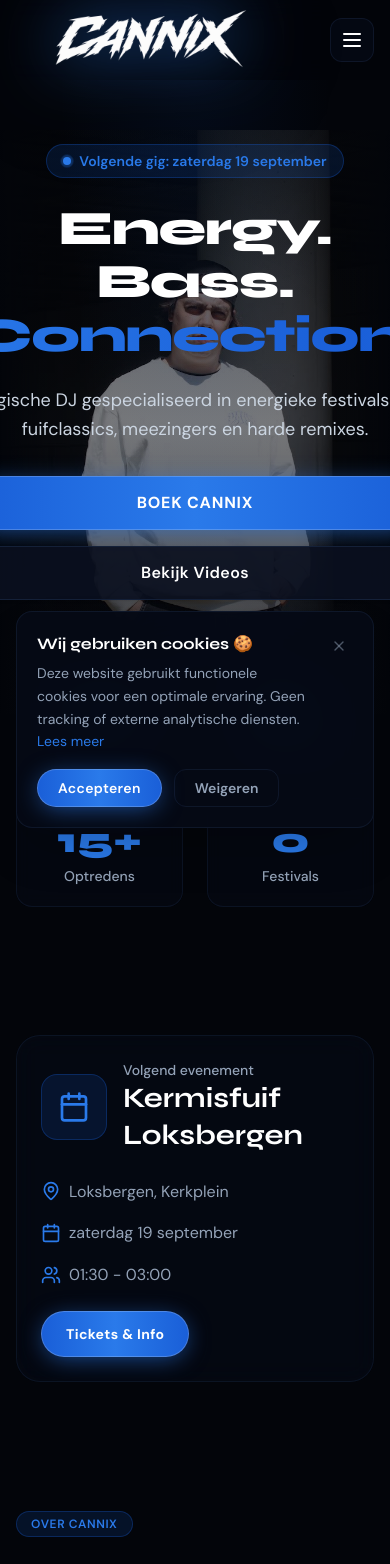
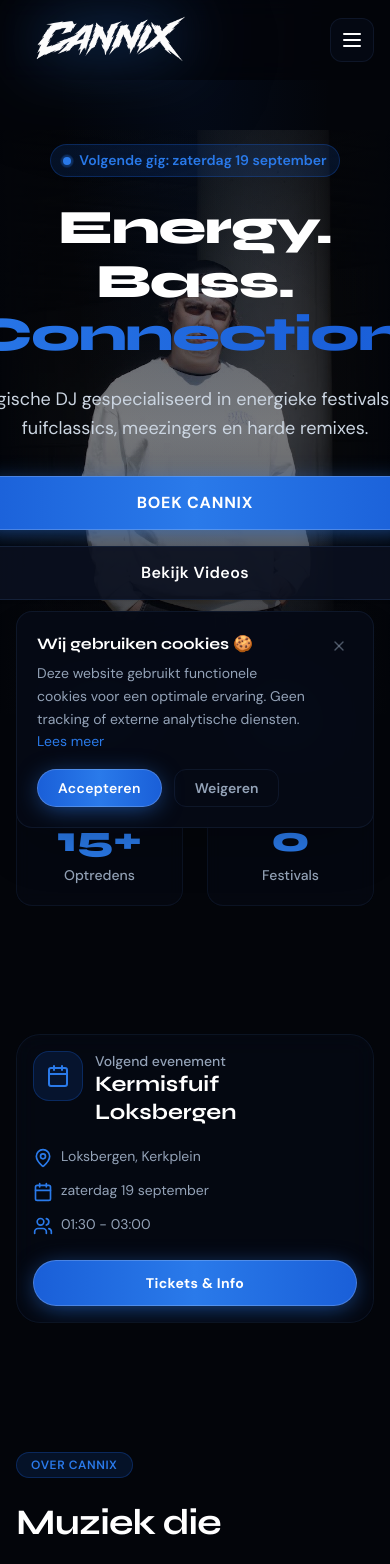
Before and after one commit to GlennClaes/cannix-website, a Next.js app: page /home in a window 390 px wide. Shown: the top 1564 px of the page. Built offline with nearby package versions, Linux system fonts and the light colour scheme.

Commit message:
Project version v4

```diff
--- a/src/app/(main)/gallery/page.tsx
+++ b/src/app/(main)/gallery/page.tsx
@@ -158,9 +158,9 @@
                   alt={filteredItems[lightboxIndex].alt}
                   width={1200}
                   height={800}
-                  className="object-contain rounded-xl shadow-2xl max-h-[80vh] w-auto mx-auto"
+                  className="mx-auto max-h-[80vh] max-w-full rounded-xl object-contain shadow-2xl"
                   priority
-                  style={{ maxHeight: "80vh", width: "auto" }}
+                  style={{ maxHeight: "80vh", width: "auto", maxWidth: "100%" }}
                 />
               </div>
             </motion.div>
--- a/src/app/(main)/home/page.tsx
+++ b/src/app/(main)/home/page.tsx
@@ -27,7 +27,7 @@
             transition={{ duration: 0.8, ease: [0.16, 1, 0.3, 1] }}
             className="max-w-3xl"
           >
-            <span className="inline-flex items-center gap-2 px-4 py-1.5 rounded-full bg-accent-blue/15 border border-accent-blue/30 text-accent-blue-bright text-sm font-semibold mb-6">
+            <span className="mb-6 inline-flex max-w-full flex-wrap items-center justify-center gap-2 rounded-full border border-accent-blue/30 bg-accent-blue/15 px-3 py-1.5 text-center text-sm font-semibold leading-snug text-accent-blue-bright sm:px-4">
               <span className="relative flex h-2 w-2">
                 <span className="animate-ping absolute inline-flex h-full w-full rounded-full bg-accent-blue-bright opacity-75"></span>
                 <span className="relative inline-flex rounded-full h-2 w-2 bg-accent-blue-bright"></span>
@@ -87,34 +87,37 @@
           whileInView={{ opacity: 1, y: 0 }}
           viewport={{ once: true }}
           transition={{ duration: 0.6 }}
-          className="rounded-3xl p-6 md:p-8 bg-bg-surface/60 border border-border-subtle/50 backdrop-blur-md relative overflow-hidden group"
+          className="rounded-3xl p-4 sm:p-6 md:p-8 bg-bg-surface/60 border border-border-subtle/50 backdrop-blur-md relative overflow-hidden group"
         >
-          <div className="relative flex flex-col md:flex-row md:items-center md:justify-between gap-6">
-            <div className="flex items-center gap-4">
-              <div className="p-4 rounded-2xl bg-accent-blue/15 border border-accent-blue/30">
-                <Calendar className="h-8 w-8 text-accent-blue-bright" />
+          <div className="relative flex flex-col gap-6 lg:flex-row lg:items-center lg:justify-between">
+            <div className="min-w-0">
+              <div className="flex items-start gap-3 sm:gap-4">
+                <div className="shrink-0 rounded-2xl border border-accent-blue/30 bg-accent-blue/15 p-3 sm:p-4">
+                  <Calendar className="h-6 w-6 text-accent-blue-bright sm:h-8 sm:w-8" />
+                </div>
+                <div className="min-w-0">
+                  <p className="text-sm text-fg-muted font-medium">Volgend evenement</p>
+                  <h2 className="font-display text-xl font-bold leading-tight sm:text-3xl">{upcomingGig.event}</h2>
+                </div>
               </div>
-              <div>
-                <p className="text-sm text-fg-muted font-medium">Volgend evenement</p>
-                <h2 className="font-display text-2xl sm:text-3xl font-bold">{upcomingGig.event}</h2>
+
+              <div className="mt-5 grid gap-3 text-left text-sm text-fg-muted sm:grid-cols-2 xl:flex xl:flex-wrap xl:items-center xl:gap-x-5 xl:gap-y-3">
+                <div className="flex min-w-0 items-start gap-2">
+                  <MapPin className="mt-0.5 h-5 w-5 shrink-0 text-accent-blue-bright" />
+                  <span className="min-w-0 break-words">{upcomingGig.location}</span>
+                </div>
+                <div className="flex min-w-0 items-start gap-2">
+                  <Calendar className="mt-0.5 h-5 w-5 shrink-0 text-accent-blue-bright" />
+                  <span className="min-w-0 break-words">{new Date(upcomingGig.date).toLocaleDateString("nl-BE", { weekday: "long", day: "numeric", month: "long" })}</span>
+                </div>
+                <div className="flex min-w-0 items-start gap-2">
+                  <Users className="mt-0.5 h-5 w-5 shrink-0 text-accent-blue-bright" />
+                  <span className="min-w-0 break-words">{upcomingGig.time}</span>
+                </div>
               </div>
             </div>
-            <div className="flex flex-col sm:flex-row items-start sm:items-center gap-4 text-left">
-              <div className="flex items-center gap-2 text-fg-muted">
-                <MapPin className="h-5 w-5 text-accent-blue-bright" />
-                <span>{upcomingGig.location}</span>
-              </div>
-              <div className="flex items-center gap-2 text-fg-muted">
-                <Calendar className="h-5 w-5 text-accent-blue-bright" />
-                <span>{new Date(upcomingGig.date).toLocaleDateString("nl-BE", { weekday: "long", day: "numeric", month: "long" })}</span>
-              </div>
-              <div className="flex items-center gap-2 text-fg-muted">
-                <Users className="h-5 w-5 text-accent-blue-bright" />
-                <span>{upcomingGig.time}</span>
-              </div>
-            </div>
-            <Link href="/contact">
-              <Button glow={true} className="px-6 py-3 text-sm font-bold">
+            <Link href="/contact" className="w-full shrink-0 lg:w-auto">
+              <Button glow={true} className="w-full px-6 py-3 text-sm font-bold lg:w-auto">
                 Tickets & Info
               </Button>
             </Link>
@@ -158,7 +161,7 @@
                 sizes="(max-width: 768px) 100vw, 50vw"
               />
             </div>
-            <div className="absolute -bottom-6 -right-6 md:-bottom-8 md:-right-8 p-6 bg-bg-surface/90 backdrop-blur-xl border border-border-subtle/60 rounded-2xl shadow-2xl max-w-xs">
+            <div className="relative mt-4 max-w-none rounded-2xl border border-border-subtle/60 bg-bg-surface/90 p-4 shadow-2xl backdrop-blur-xl sm:p-6 md:absolute md:-bottom-8 md:-right-8 md:mt-0 md:max-w-xs">
               <div className="flex items-center gap-3 mb-3">
                 <div className="p-3 rounded-xl bg-accent-blue/15"><Play className="h-6 w-6 text-accent-blue-bright" /></div>
                 <div>
--- a/src/app/components/Header.tsx
+++ b/src/app/components/Header.tsx
@@ -32,15 +32,15 @@
                     {/* ================= LOGO ================= */}
                     <Link
                         href="/home"
-                        className="flex items-center"
+                        className="flex min-w-0 items-center"
                         aria-label="Cannix home"
                     >
-                        <StaticLogo size="lg" glow={true} />
+                        <StaticLogo size="header" glow={true} />
                     </Link>
 
                     {/* ================= DESKTOP NAVIGATIE ================= */}
                     <nav
-                        className="hidden items-center gap-1 md:flex"
+                        className="hidden items-center gap-1 lg:flex"
                         aria-label="Hoofdnavigatie"
                     >
                         {navItems.map((item) => {
@@ -76,7 +76,7 @@
                     </nav>
 
                     {/* ================= DESKTOP CTA ================= */}
-                    <div className="hidden md:flex items-center">
+                    <div className="hidden lg:flex items-center">
                         <Link href="/contact">
                             <Button glow={true} className="px-6 py-2.5 text-sm font-semibold">
                                 Boek Cannix
@@ -91,7 +91,7 @@
                         className={cn(
                             "flex h-11 w-11 items-center justify-center rounded-xl",
                             "border border-border-subtle/60 bg-bg-surface/80 text-fg-primary",
-                            "transition-all duration-200 hover:border-accent-blue/50 md:hidden"
+                            "transition-all duration-200 hover:border-accent-blue/50 lg:hidden"
                         )}
                         aria-label={isOpen ? "Menu sluiten" : "Menu openen"}
                         aria-expanded={isOpen}
@@ -125,7 +125,7 @@
                         <motion.button
                             type="button"
                             aria-label="Menu sluiten"
-                            className="fixed inset-0 z-[110] bg-black/80 backdrop-blur-md md:hidden"
+                            className="fixed inset-0 z-[110] bg-black/80 backdrop-blur-md lg:hidden"
                             initial={{ opacity: 0 }}
                             animate={{ opacity: 1 }}
                             exit={{ opacity: 0 }}
@@ -135,19 +135,19 @@
                         {/* MENU PANEL */}
                         <motion.aside
                             id="mobile-menu"
-                            className="fixed right-0 top-0 z-[120] flex h-dvh w-[88vw] max-w-[400px] flex-col border-l border-border-subtle/50 bg-[#03050A] p-6 shadow-2xl md:hidden"
+                            className="fixed right-0 top-0 z-[120] flex h-dvh w-[88vw] max-w-[400px] flex-col overflow-y-auto border-l border-border-subtle/50 bg-[#03050A] p-4 shadow-2xl sm:p-6 lg:hidden"
                             initial={{ x: "100%", opacity: 0.9 }}
                             animate={{ x: 0, opacity: 1 }}
                             exit={{ x: "100%", opacity: 0.9 }}
                             transition={{ duration: 0.3, ease: [0.16, 1, 0.3, 1] }}
                         >
                             {/* MOBILE MENU HEADER - LARGE LOGO */}
-                            <div className="flex h-16 items-center justify-between border-b border-border-subtle/40 pb-4">
+                            <div className="flex h-14 items-center justify-between gap-3 border-b border-border-subtle/40 pb-4 sm:h-16">
                                 <Link
                                     href="/home"
                                     onClick={closeMenu}
                                     aria-label="Cannix home"
-                                    className="flex items-center"
+                                    className="flex min-w-0 items-center"
                                 >
                                     <StaticLogo size="hamburger" glow={true} />
                                 </Link>
@@ -155,7 +155,7 @@
                                 <button
                                     type="button"
                                     onClick={closeMenu}
-                                    className="flex h-10 w-10 items-center justify-center rounded-xl border border-border-subtle/50 text-fg-muted hover:text-fg-primary"
+                                    className="flex h-10 w-10 shrink-0 items-center justify-center rounded-xl border border-border-subtle/50 text-fg-muted hover:text-fg-primary"
                                     aria-label="Menu sluiten"
                                 >
                                     <X className="h-5 w-5" />
@@ -164,7 +164,7 @@
 
                             {/* MOBILE NAVIGATION LINKS */}
                             <nav
-                                className="mt-8 flex flex-col gap-2"
+                                className="mt-6 flex flex-col gap-2 sm:mt-8"
                                 aria-label="Mobiele navigatie"
                             >
                                 {navItems.map((item, index) => {
@@ -196,7 +196,7 @@
                             </nav>
 
                             {/* MOBILE CTA */}
-                            <div className="mt-auto pt-8 border-t border-border-subtle/40">
+                            <div className="mt-auto shrink-0 pt-8 border-t border-border-subtle/40">
                                 <Link href="/contact" onClick={closeMenu} className="block w-full">
                                     <Button fullWidth={true} glow={true} className="py-3.5 text-base font-bold uppercase tracking-wider">
                                         Boek Cannix
--- a/src/app/globals.css
+++ b/src/app/globals.css
@@ -96,6 +96,7 @@
 
   html {
     scroll-behavior: smooth;
+    overflow-x: clip;
   }
 
   @media (prefers-reduced-motion: reduce) {
@@ -120,6 +121,7 @@
     line-height: 1.6;
     -webkit-font-smoothing: antialiased;
     -moz-osx-font-smoothing: grayscale;
+    overflow-x: clip;
   }
 
   ::selection {
```
Also changed, not shown: src/app/(main)/about/page.tsx (+4 -4 lines), src/app/(main)/contact/page.tsx (+8 -8 lines), src/app/components/AnimatedLogo.tsx (+5 -3 lines), src/app/components/Footer.tsx (+4 -4 lines).
